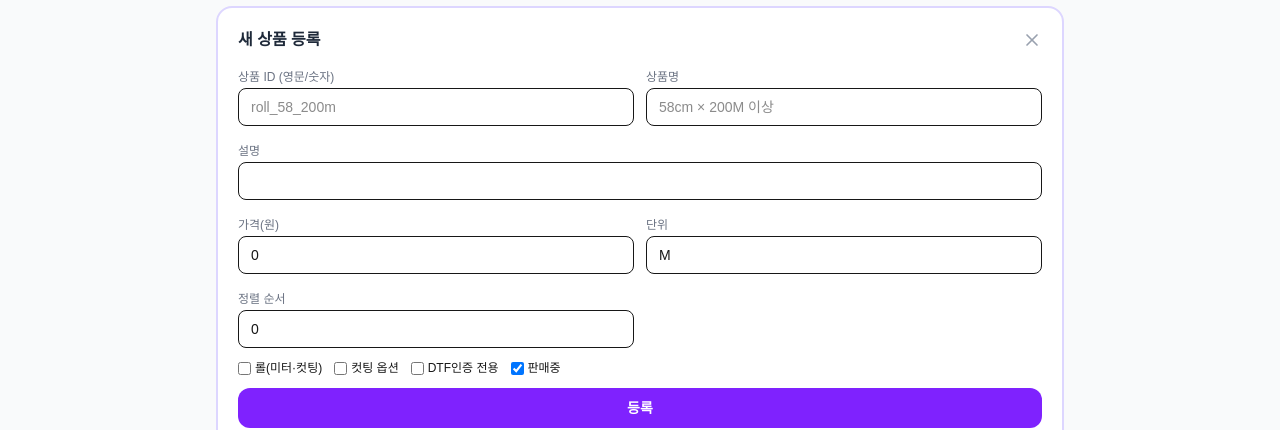
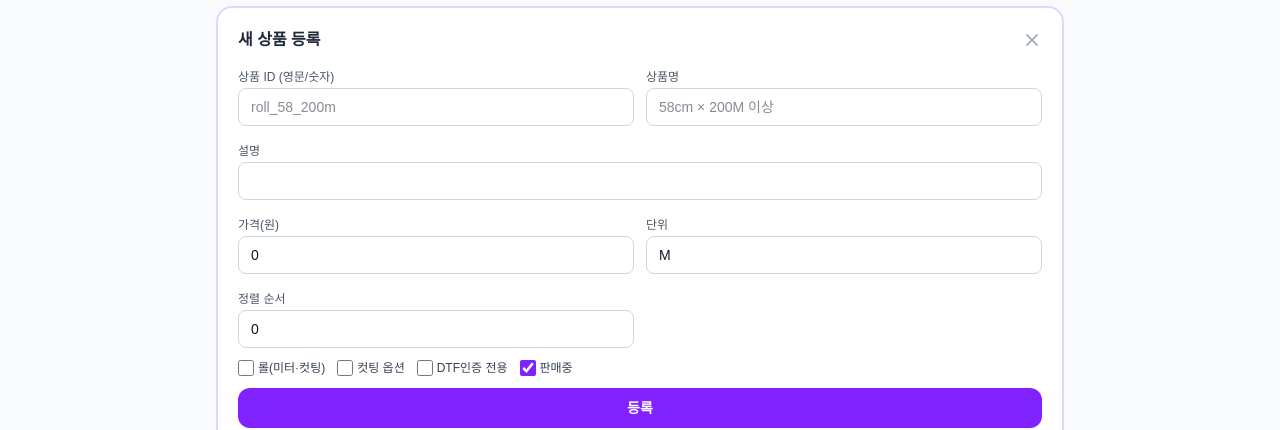
Before and after one commit to FighterManiak/dtf-print, a Next.js app: page /admin/products in a window 1280 px wide. Both pictures are taken after a click on the button "상품 추가". Shown: the part 169-599 px from the top of the page. Built offline with nearby package versions, Linux system fonts and the light colour scheme; no server answers; a web font is replaced by a local one.

Commit message:
style: darken text/labels/inputs on admin products page for readability

```diff
--- a/src/app/admin/products/page.tsx
+++ b/src/app/admin/products/page.tsx
@@ -56,10 +56,10 @@ export default function AdminProductsPage() {
   }
 
   const Flags = ({ v, onChange }: { v: DBProduct; onChange: (p: Partial<DBProduct>) => void }) => (
-    <div className="flex flex-wrap gap-3 text-xs">
+    <div className="flex flex-wrap gap-3 text-xs text-gray-700 font-medium">
       {([['is_roll', '롤(미터·컷팅)'], ['cutting_available', '컷팅 옵션'], ['verified_only', 'DTF인증 전용'], ['active', '판매중']] as const).map(([k, label]) => (
         <label key={k} className="flex items-center gap-1 cursor-pointer">
-          <input type="checkbox" checked={!!v[k as keyof DBProduct]} onChange={(e) => onChange({ [k]: e.target.checked })} />
+          <input type="checkbox" className="w-4 h-4 accent-violet-600" checked={!!v[k as keyof DBProduct]} onChange={(e) => onChange({ [k]: e.target.checked })} />
           {label}
         </label>
       ))}
@@ -89,12 +89,12 @@ export default function AdminProductsPage() {
               <button onClick={() => { setCreating(false); setDraft(EMPTY) }} className="text-gray-400 hover:text-gray-600"><X className="w-5 h-5" /></button>
             </div>
             <div className="grid grid-cols-2 gap-3">
-              <div><label className="text-xs text-gray-500">상품 ID (영문/숫자)</label><input value={draft.id} onChange={(e) => setDraft({ ...draft, id: e.target.value })} placeholder="roll_58_200m" className="w-full border rounded-lg px-3 py-2 text-sm" /></div>
-              <div><label className="text-xs text-gray-500">상품명</label><input value={draft.name} onChange={(e) => setDraft({ ...draft, name: e.target.value })} placeholder="58cm × 200M 이상" className="w-full border rounded-lg px-3 py-2 text-sm" /></div>
-              <div className="col-span-2"><label className="text-xs text-gray-500">설명</label><input value={draft.description} onChange={(e) => setDraft({ ...draft, description: e.target.value })} className="w-full border rounded-lg px-3 py-2 text-sm" /></div>
-              <div><label className="text-xs text-gray-500">가격(원)</label><input type="number" value={draft.price} onChange={(e) => setDraft({ ...draft, price: Number(e.target.value) })} className="w-full border rounded-lg px-3 py-2 text-sm" /></div>
-              <div><label className="text-xs text-gray-500">단위</label><input value={draft.unit} onChange={(e) => setDraft({ ...draft, unit: e.target.value })} placeholder="M / 장" className="w-full border rounded-lg px-3 py-2 text-sm" /></div>
-              <div><label className="text-xs text-gray-500">정렬 순서</label><input type="number" value={draft.sort_order} onChange={(e) => setDraft({ ...draft, sort_order: Number(e.target.value) })} className="w-full border rounded-lg px-3 py-2 text-sm" /></div>
+              <div><label className="text-xs text-gray-600 font-medium">상품 ID (영문/숫자)</label><input value={draft.id} onChange={(e) => setDraft({ ...draft, id: e.target.value })} placeholder="roll_58_200m" className="w-full border border-gray-300 rounded-lg px-3 py-2 text-sm text-gray-900 focus:outline-none focus:ring-2 focus:ring-violet-400" /></div>
+              <div><label className="text-xs text-gray-600 font-medium">상품명</label><input value={draft.name} onChange={(e) => setDraft({ ...draft, name: e.target.value })} placeholder="58cm × 200M 이상" className="w-full border border-gray-300 rounded-lg px-3 py-2 text-sm text-gray-900 focus:outline-none focus:ring-2 focus:ring-violet-400" /></div>
+              <div className="col-span-2"><label className="text-xs text-gray-600 font-medium">설명</label><input value={draft.description} onChange={(e) => setDraft({ ...draft, description: e.target.value })} className="w-full border border-gray-300 rounded-lg px-3 py-2 text-sm text-gray-900 focus:outline-none focus:ring-2 focus:ring-violet-400" /></div>
+              <div><label className="text-xs text-gray-600 font-medium">가격(원)</label><input type="number" value={draft.price} onChange={(e) => setDraft({ ...draft, price: Number(e.target.value) })} className="w-full border border-gray-300 rounded-lg px-3 py-2 text-sm text-gray-900 focus:outline-none focus:ring-2 focus:ring-violet-400" /></div>
+              <div><label className="text-xs text-gray-600 font-medium">단위</label><input value={draft.unit} onChange={(e) => setDraft({ ...draft, unit: e.target.value })} placeholder="M / 장" className="w-full border border-gray-300 rounded-lg px-3 py-2 text-sm text-gray-900 focus:outline-none focus:ring-2 focus:ring-violet-400" /></div>
+              <div><label className="text-xs text-gray-600 font-medium">정렬 순서</label><input type="number" value={draft.sort_order} onChange={(e) => setDraft({ ...draft, sort_order: Number(e.target.value) })} className="w-full border border-gray-300 rounded-lg px-3 py-2 text-sm text-gray-900 focus:outline-none focus:ring-2 focus:ring-violet-400" /></div>
             </div>
             <Flags v={draft as DBProduct} onChange={(p) => setDraft({ ...draft, ...p })} />
             <button onClick={create} disabled={saving === '__new__'} className="w-full bg-violet-600 text-white py-2.5 rounded-xl text-sm font-bold hover:bg-violet-700 disabled:opacity-50">
@@ -113,11 +113,11 @@ export default function AdminProductsPage() {
                 <div className="flex items-start gap-3">
                   <GripVertical className="w-4 h-4 text-gray-300 mt-2 shrink-0" />
                   <div className="flex-1 grid grid-cols-2 gap-2">
-                    <div><label className="text-xs text-gray-400">상품명</label><input value={cur.name} onChange={(e) => setField(p.id, { name: e.target.value })} className="w-full border rounded-lg px-3 py-1.5 text-sm" /></div>
-                    <div><label className="text-xs text-gray-400">가격(원)</label><input type="number" value={cur.price} onChange={(e) => setField(p.id, { price: Number(e.target.value) })} className="w-full border rounded-lg px-3 py-1.5 text-sm" /></div>
-                    <div className="col-span-2"><label className="text-xs text-gray-400">설명</label><input value={cur.description} onChange={(e) => setField(p.id, { description: e.target.value })} className="w-full border rounded-lg px-3 py-1.5 text-sm" /></div>
-                    <div><label className="text-xs text-gray-400">단위</label><input value={cur.unit} onChange={(e) => setField(p.id, { unit: e.target.value })} className="w-full border rounded-lg px-3 py-1.5 text-sm" /></div>
-                    <div><label className="text-xs text-gray-400">정렬</label><input type="number" value={cur.sort_order} onChange={(e) => setField(p.id, { sort_order: Number(e.target.value) })} className="w-full border rounded-lg px-3 py-1.5 text-sm" /></div>
+                    <div><label className="text-xs text-gray-600 font-medium">상품명</label><input value={cur.name} onChange={(e) => setField(p.id, { name: e.target.value })} className="w-full border border-gray-300 rounded-lg px-3 py-1.5 text-sm text-gray-900 focus:outline-none focus:ring-2 focus:ring-violet-400" /></div>
+                    <div><label className="text-xs text-gray-600 font-medium">가격(원)</label><input type="number" value={cur.price} onChange={(e) => setField(p.id, { price: Number(e.target.value) })} className="w-full border border-gray-300 rounded-lg px-3 py-1.5 text-sm text-gray-900 focus:outline-none focus:ring-2 focus:ring-violet-400" /></div>
+                    <div className="col-span-2"><label className="text-xs text-gray-600 font-medium">설명</label><input value={cur.description} onChange={(e) => setField(p.id, { description: e.target.value })} className="w-full border border-gray-300 rounded-lg px-3 py-1.5 text-sm text-gray-900 focus:outline-none focus:ring-2 focus:ring-violet-400" /></div>
+                    <div><label className="text-xs text-gray-600 font-medium">단위</label><input value={cur.unit} onChange={(e) => setField(p.id, { unit: e.target.value })} className="w-full border border-gray-300 rounded-lg px-3 py-1.5 text-sm text-gray-900 focus:outline-none focus:ring-2 focus:ring-violet-400" /></div>
+                    <div><label className="text-xs text-gray-600 font-medium">정렬</label><input type="number" value={cur.sort_order} onChange={(e) => setField(p.id, { sort_order: Number(e.target.value) })} className="w-full border border-gray-300 rounded-lg px-3 py-1.5 text-sm text-gray-900 focus:outline-none focus:ring-2 focus:ring-violet-400" /></div>
                     <div className="col-span-2 pt-1"><Flags v={cur} onChange={(patch) => setField(p.id, patch)} /></div>
                     <div className="col-span-2 text-[11px] text-gray-400">ID: {p.id}</div>
                   </div>
```
